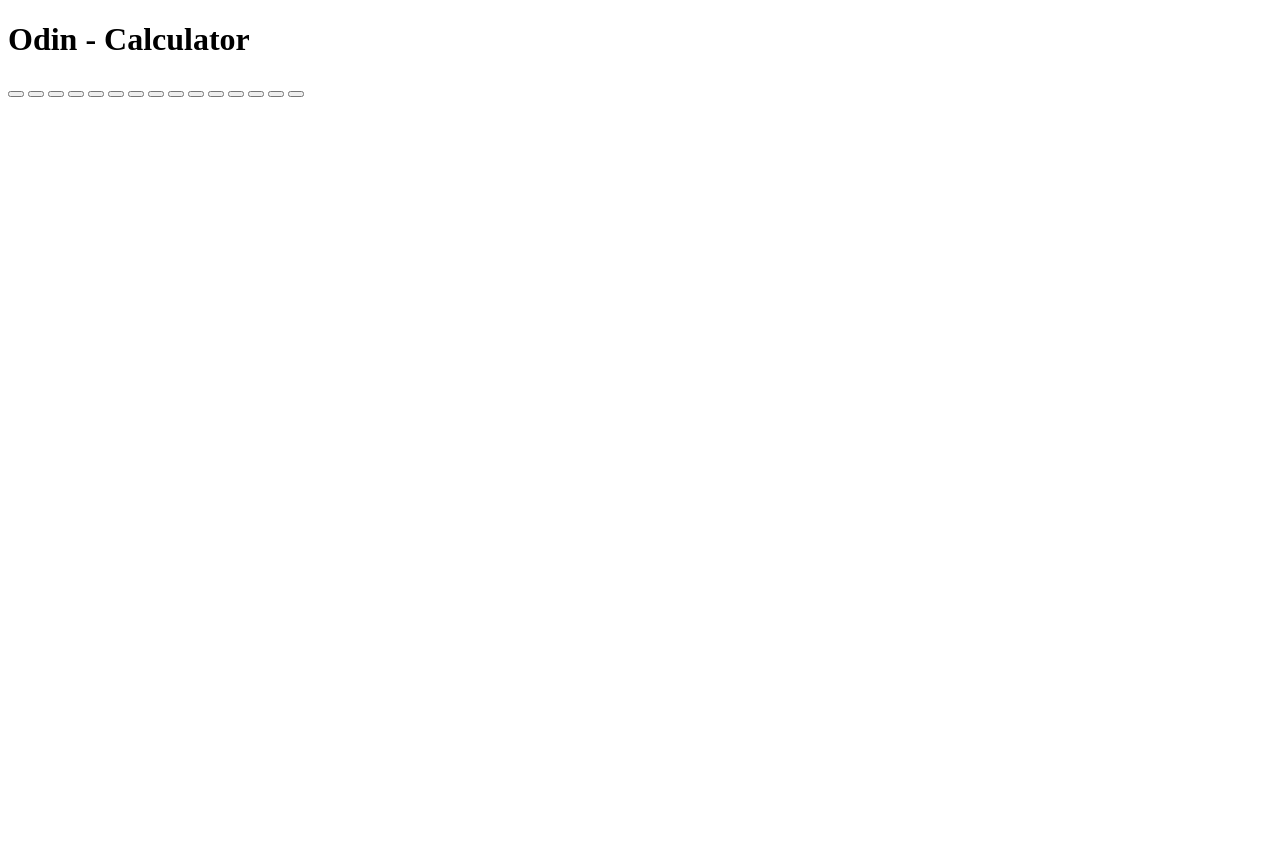
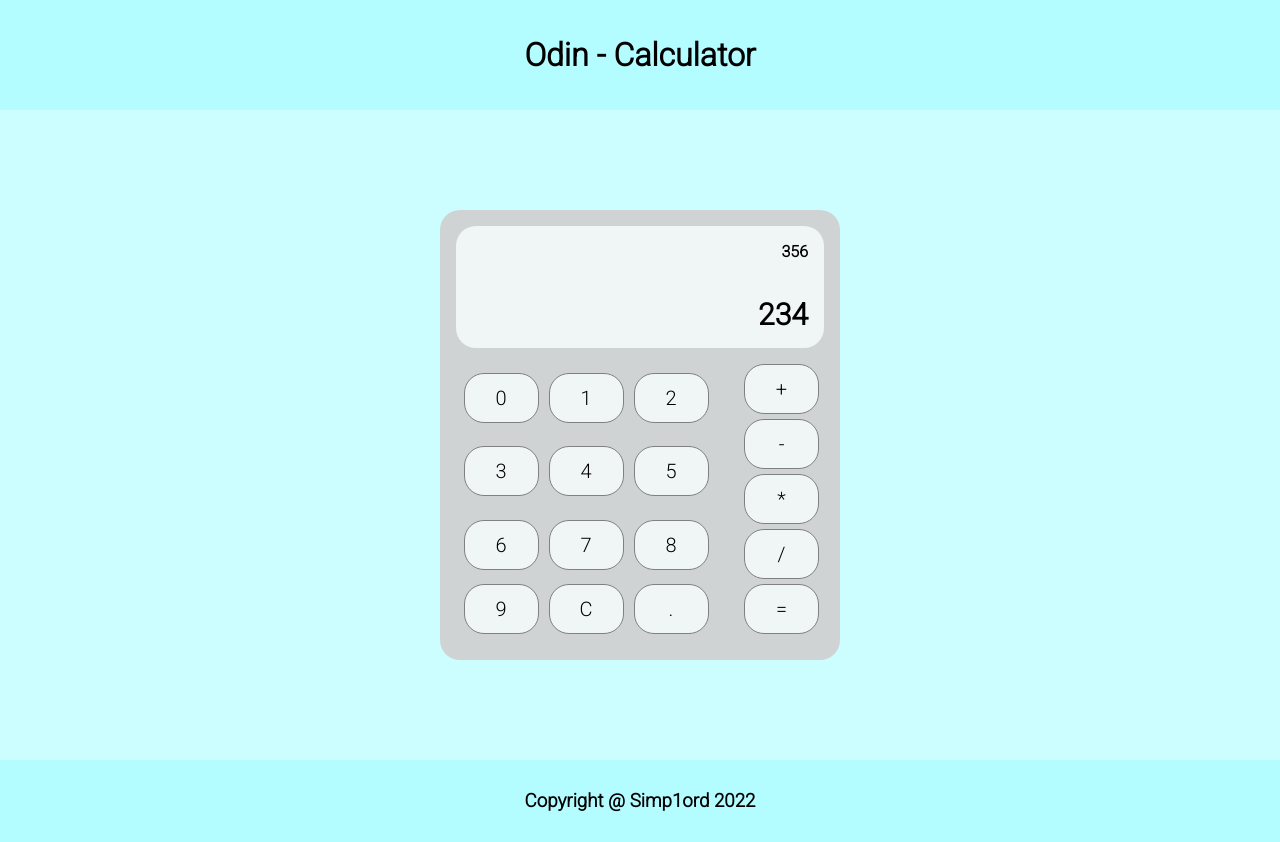
Before and after one commit to simp1ord/calculator, a plain HTML site: page index.html in a window 1280 px wide. Before the commit the page ends 800 px from the top, so only its background shows below. Drawn offline with Linux system fonts and the light colour scheme.

Commit message:
began dom manipulation

```diff
--- a/index.html
+++ b/index.html
@@ -6,6 +6,9 @@
     <meta name="viewport" content="width=device-width, initial-scale=1.0">
     <title>Document</title>
     <link rel="stylesheet" href="styles.css">
+    <link rel="preconnect" href="https://fonts.googleapis.com">
+    <link rel="preconnect" href="https://fonts.gstatic.com" crossorigin>
+    <link href="https://fonts.googleapis.com/css2?family=Roboto:wght@300&display=swap" rel="stylesheet">
 </head>
 <body>
     <div id = "header">
@@ -13,25 +16,45 @@
     </div>
 
    <div id = "background">
-        <div id = "display"></div>
-        <button class = "numbers" id="0"></button>
-        <button class = "numbers" id="1"></button>
-        <button class = "numbers" id="2"></button>
-        <button class = "numbers" id="3"></button>
-        <button class = "numbers" id="4"></button>
-        <button class = "numbers" id="5"></button>
-        <button class = "numbers" id="6"></button>
-        <button class = "numbers" id="7"></button>
-        <button class = "numbers" id="8"></button>
-        <button class = "numbers" id="9"></button>
-        <button class = "operators" id="add"></button>
-        <button class = "operators" id="subtract"></button>
-        <button class = "operators" id="multiply"></button>
-        <button class = "operators" id="divide"></button>
-        <button class = "operators" id="equals"></button>
+        <div id = calculator>
+            <div id = "centerDisplay">
+                <div id = "displayContainer">
+                    <div id = "answerDisplay">356</div>
+                    <div id = "numberDisplay">234</div>
+                </div>
+            </div>
+            <div id = "centerButtons">
+                <div id = "numButtons">
+                    <div id = "numberInputs">
+                        <button class = "buttons" id="0">0</button>
+                        <button class = "buttons" id="1">1</button>
+                        <button class = "buttons" id="2">2</button>
+                        <button class = "buttons" id="3">3</button>
+                        <button class = "buttons" id="4">4</button>
+                        <button class = "buttons" id="5">5</button>
+                        <button class = "buttons" id="6">6</button>
+                        <button class = "buttons" id="7">7</button>
+                        <button class = "buttons" id="8">8</button>
+                        <button class = "buttons" id="9">9</button>
+                        <button class= "buttons" id="clear">C</button>
+                        <button class = "buttons" id = "answer">.</button>
+                    </div>
+                    <div id = "operatorInputs">
+                        <button class = "buttons" id="add">+</button>
+                        <button class = "buttons" id="subtract">-</button>
+                        <button class = "buttons" id="multiply">*</button>
+                        <button class = "buttons" id="divide">/</button>
+                        <button class = "buttons" id="equal">=</button>
+                    </div>
+                   </div>
+            </div>
+
+        </div>
    </div>
 
-
-    <script src="java.js"></script>
+<div id = footer>
+    <h3>Copyright @ Simp1ord 2022</h3>
+</div>
+<script src="java.js"></script>
 </body>
 </html>
--- a/java.js
+++ b/java.js
@@ -1,41 +1,88 @@
-const add = (addNumOne, addNumTwo) => {
-    let sum = addNumOne + addNumTwo;
-    alert(sum);
+
+const clearButton = document.getElementById('clear');
+const periodButton = document.getElementById('answer');
+const addButton = document.getElementById('add');
+const subtractButton = document.getElementById('subtract');
+const multiplyButton = document.getElementById('multiply');
+const divideButton = document.getElementById('divide');
+const equalButton = document.getElementById('equal');
+const allButtons = document.querySelectorAll('button');
+const numberDisplay = document.getElementById('numberDisplay');
+const answerDisplay = document.getElementById('answerDisplay');
+
+//const variableStorage = {
+ //   firstNumber: '',
+ //   operator: '',
+ //   secondNumber: ''
+//};
+
+//const operationSelector = (inputNumber) => {
+//    inputNumber === '+' ? add(): hi;
+//};
+
+const solutionDisplay = (prevInput) => {
+    answerDisplay.textContent = `${prevInput}`;
+}
+
+const inputDisplay = (inputButton) => {
+    inputButton === 10 ? console.log('filler')
+    :   inputButton === 11 ? console.log('filler')
+    :   inputButton === 12 ? (numberDisplay.textContent = '+', display = '+')
+    :   inputButton === 13 ? (numberDisplay.textContent = '-', display = '-')
+    :   inputButton === 14 ? (numberDisplay.textContent = '*', display = '*')
+    :   inputButton === 15 ? (numberDisplay.textContent = '/', display = '/')
+    :   inputButton === 16 ? console.log('filler')
+    :   (numberDisplay.textContent = `${inputButton}`, display = inputButton);
+return(inputButton);
+};
+
+for (let input = 0; input < allButtons.length; input++){
+    allButtons[input].addEventListener('click', () => setTimeout(() =>  {
+        allButtons[input].style.backgroundColor = '#adb3b3';
+        //input < 10 ? inputNumber = input : console.log('filler');
+        let upperDisplay = inputDisplay(input);
+        solutionDisplay(upperDisplay);
+    }));
+
+    allButtons[input].addEventListener('click', () => setTimeout(() => {
+        allButtons[input].style.backgroundColor = '#f0f5f5';
+    }, 100));
 };
 
 
 
-const subtract = (subNumOne, subNumTwo) => {
-    let remainder = subNumOne - subNumTwo;
-    alert(remainder);
-}
 
 
 
-const multiply = (multNumOne, multNumTwo) => {
-    let product = multNumOne * multNumTwo;
-    alert(product);
-}
 
 
 
-const divide = (divNumOne, divNumTwo) => {
-    let dividend = divNumOne / divNumTwo;
-    alert(dividend);
-}
 
 
 
-const operate = () => {
-    let firstNum = parseInt(prompt("Number 1?", ""));
-    let calculate = prompt("operator?", "");
-    let secondNum = parseInt(prompt("Number 2?", ""));
-        firstNum === NaN || secondNum === NaN ? alert('number please!')
-            :   calculate === '+' ? add(firstNum, secondNum)
-            :   calculate === '-' ? subtract(firstNum, secondNum)
-            :   calculate === '*' ? multiply(firstNum, secondNum)
-            :   calculate === '/' ? divide(firstNum, secondNum)
-            :   alert('operator please!');
+const add = (addNumOne,addNumTwo) => {
+    let sum = addNumOne + addNumTwo;
+    return(sum);
+};
+const subtract = (subNumOne,subNumTwo) => {
+    let remainder = subNumOne - subNumTwo;
+    return(remainder);
+};
+const multiply = (multNumOne, multNumTwo) => {
+    let product = multNumOne * multNumTwo;
+    return(product);
+};
+const divide = (divNumOne, divNumTwo) => {
+    let dividend = divNumOne / divNumTwo;
+    return(dividend);
+};
+
+
+
+const operate = (operator, numOne, numTwo) => {
+    operator === 12 ? add(numOne, numTwo)
+    :   operator === 13 ? subtract(numOne, numTwo)
+    :   operator === 14 ? multiply(numOne, numTwo)
+    :   operator === 15 ? divide(numOne, numTwo)
+    : undefined;
 }
-
-//operate();
--- a/styles.css
+++ b/styles.css
@@ -0,0 +1,102 @@
+* {
+    margin: 0;
+    padding: 0;
+    font-family: 'Roboto', sans-serif;
+}
+
+body{
+    display: flex;
+    flex-direction: column;
+    justify-content: center;
+}
+#header {
+    background-color: #b3fcff;
+    display: flex;
+    justify-content: center;
+    padding:36px;
+    font-weight: bold;
+}
+
+#background {
+    background-color: #ccfdff;
+    display: flex;
+    padding: 100px;
+    justify-content: center;
+}
+
+#calculator {
+    display: flex;
+    flex-direction: column;
+    background-color: #cfd3d4;
+    border-radius: 20px;
+    height: 450px;
+    width: 400px;
+}
+
+#centerDisplay{
+    display: flex;
+    justify-content: center;
+}
+
+#displayContainer {
+    width: 360px;
+    height: 90px;
+    background-color: #f0f5f5;
+    margin: 16px;
+    display: flex;
+    border-radius: 20px;
+    justify-content: space-between;
+    align-items: flex-end;
+    font-size: 30px;
+    font-weight: bolder;
+    padding: 16px;
+    flex-direction: column;
+
+}
+
+#answerDisplay {
+    font-size: 16px;
+}
+
+#centerButtons {
+    margin-bottom: 16px;
+}
+
+button{
+    font-size: 20px;
+    width: 75px;
+    height: 50px;
+    border-radius: 20px;
+    border: 1px solid grey;
+    margin: auto;
+    padding: 0;
+    background-color: #f0f5f5;
+}
+
+#numButtons{
+    display: flex;
+    gap: 12px;
+    margin: 0;
+    justify-content: space-evenly;
+}
+#numberInputs {
+    display: grid;
+    grid-template-columns: 1fr 1fr 1fr;
+    grid-template-rows: 1fr 1fr 1fr;
+    width: 250px;
+    gap: 5px;
+}
+
+#operatorInputs{
+    display: flex;
+    flex-direction: column;
+    gap: 5px;
+}
+
+#footer {
+    display: flex;
+    justify-content: center;
+    background-color: #b3fcff;
+    padding: 30px;
+    font-weight: bold;
+}
```
